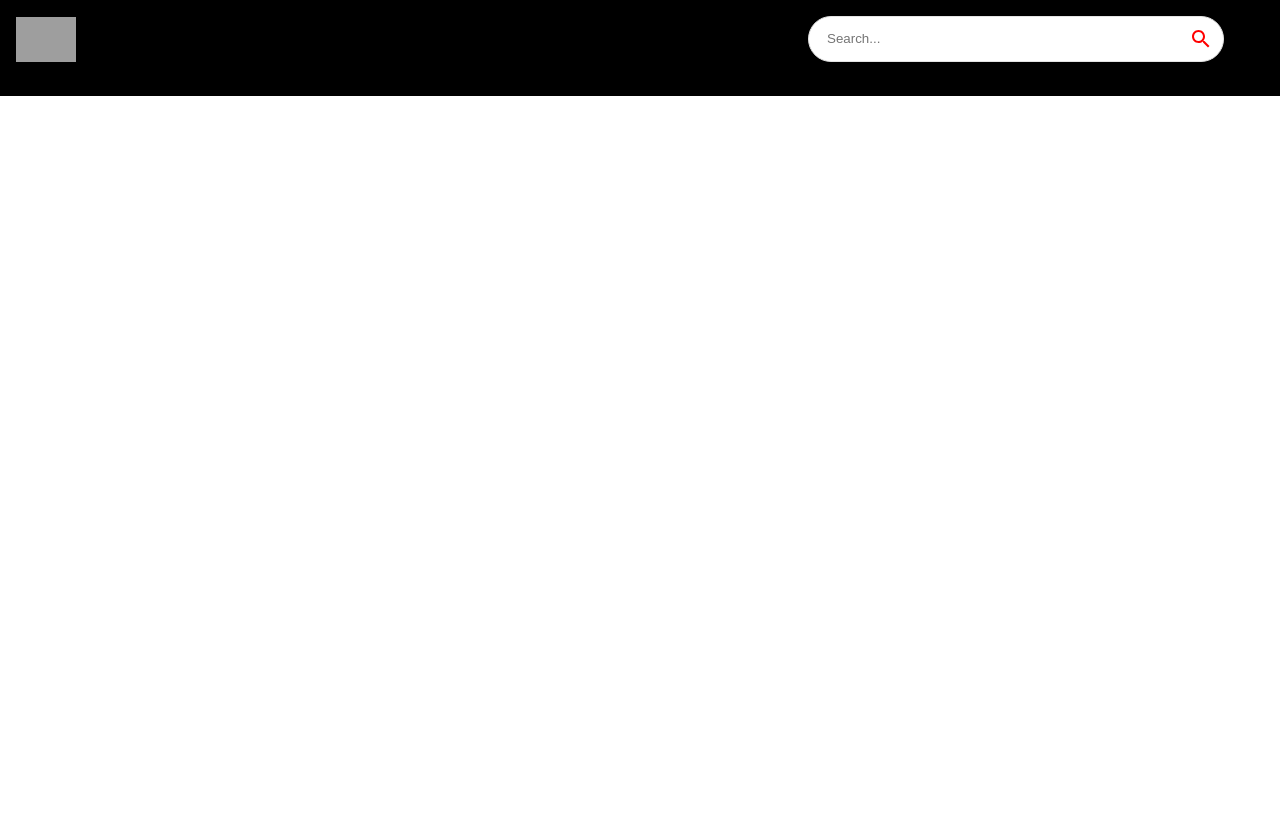
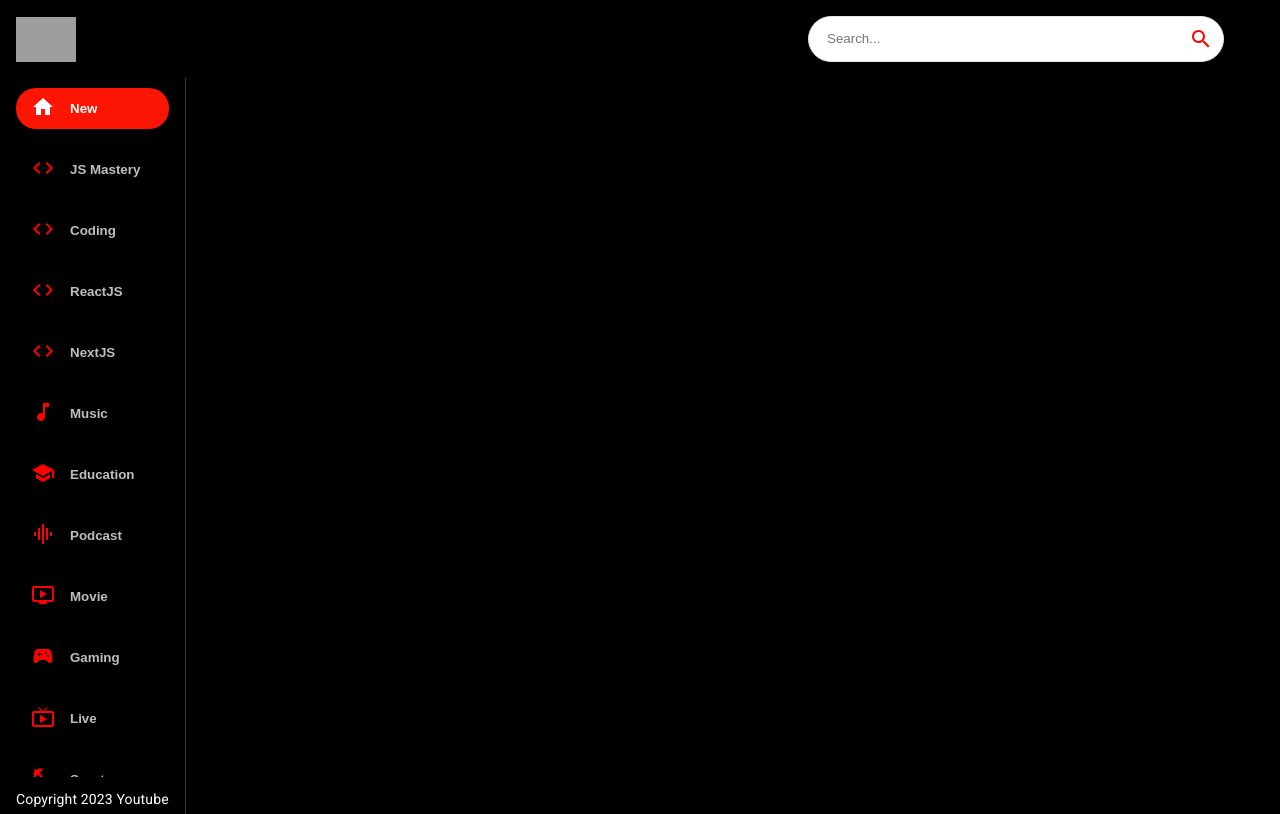
Before and after one commit to spongycode/cinephile, a React (Create React App) app: page / in a window 1280 px wide. Built offline with nearby package versions, Linux system fonts and the light colour scheme; grey boxes are pictures that could not be loaded.

Commit message:
static sidebar

```diff
--- a/src/components/Feed.jsx
+++ b/src/components/Feed.jsx
@@ -1,8 +1,25 @@
-import React from 'react'
+import { useState, useEffect } from 'react'
+import { Box, Stack, Typography } from '@mui/material'
+import { borderRight } from '@mui/system'
+import Sidebar from './Sidebar'
 
 const Feed = () => {
     return (
-        <div>Feed</div>
+        <Stack sx={{ flexDirection: { sx: "column", md: "row" } }}>
+            <Box sx={{
+                height: { sx: "auto", md: "92vh" },
+                borderRight: "1px solid #3d3d3d", px: { sx: 0, md: 2 }
+            }}
+            >
+                <Sidebar />
+
+                <Typography className="copyright"
+                    variant="body2"
+                    sx={{ mt: 1.5, color: "#fff" }}>
+                    Copyright 2023 Youtube
+                </Typography>
+            </Box>
+        </Stack >
     )
 }
 
--- /dev/null
+++ b/src/components/Sidebar.jsx
@@ -0,0 +1,44 @@
+import { Stack } from "@mui/material"
+import { categories } from "../utils/constants"
+
+
+const selectedCategory = "New"
+const Sidebar = () => (
+    <Stack
+        direction="row"
+        sx={{
+            overflowY: "auto",
+            height: { sx: "auto", md: "95%" },
+            flexDirection: { md: "column" },
+        }}
+    >
+        {categories.map((category) => (
+            <button
+                className="category-btn"
+                style={{
+                    background: category.name === selectedCategory &&
+                        "#FC1503",
+                    color: "white"
+                }}
+                key={category.name}
+            >
+
+                <span style={{
+                    color: category.name === selectedCategory ? "white" : "red",
+                    marginRight: "15px"
+                }}>
+                    {category.icon}
+                </span>
+
+
+                <span style={{
+                    opacity: category.name === selectedCategory ? "1" : "0.75"
+                }}>
+                    {category.name}
+                </span>
+            </button>
+        ))}
+    </Stack >
+)
+
+export default Sidebar
--- a/src/components/index.js
+++ b/src/components/index.js
@@ -4,3 +4,4 @@
 export { default as SearchFeed } from './SearchFeed'
 export { default as VideoDetail } from './VideoDetail'
 export { default as SearchBar } from './SearchBar'
+export { default as Sidebar } from './Sidebar'
```
